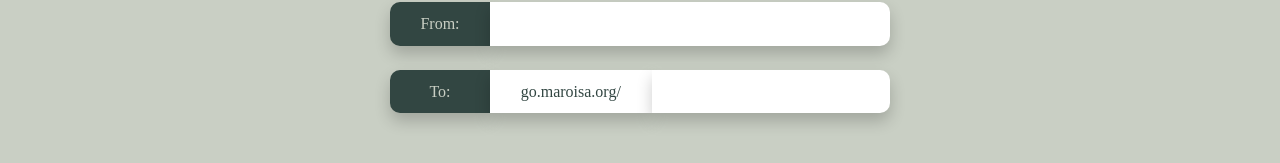
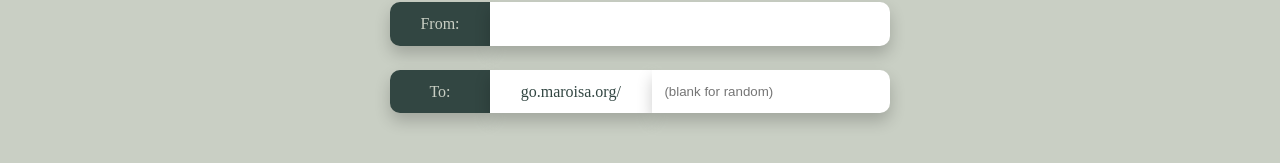
Before and after one commit to maroisa/go-maro, a Vue app: page / in a window 1280 px wide. Shown: the part 394-557 px from the top of the page. Built offline with nearby package versions, Linux system fonts and the light colour scheme; a web font is replaced by a local one.

Commit message:
add URL validation

```diff
--- a/src/components/Content.vue
+++ b/src/components/Content.vue
@@ -17,12 +17,16 @@
             <h2>URL Shortener</h2>
             <div class="row">
                 <label class="input input-left">From:</label>
-                <input class="input input-right" type="text">
+                <input
+                    v-model="urlValue"
+                    class="input input-right"
+                    :class="!urlValid ? 'red' : ''"
+                    type="text">
             </div>
             <div class="row">
                 <label class="input input-left">To: </label>
                 <label class="input">go.maroisa.org/</label>
-                <input class="input input-right" type="text">
+                <input placeholder="(blank for random)" class="input input-right" type="text">
             </div>
         </div>
     </main>
```
